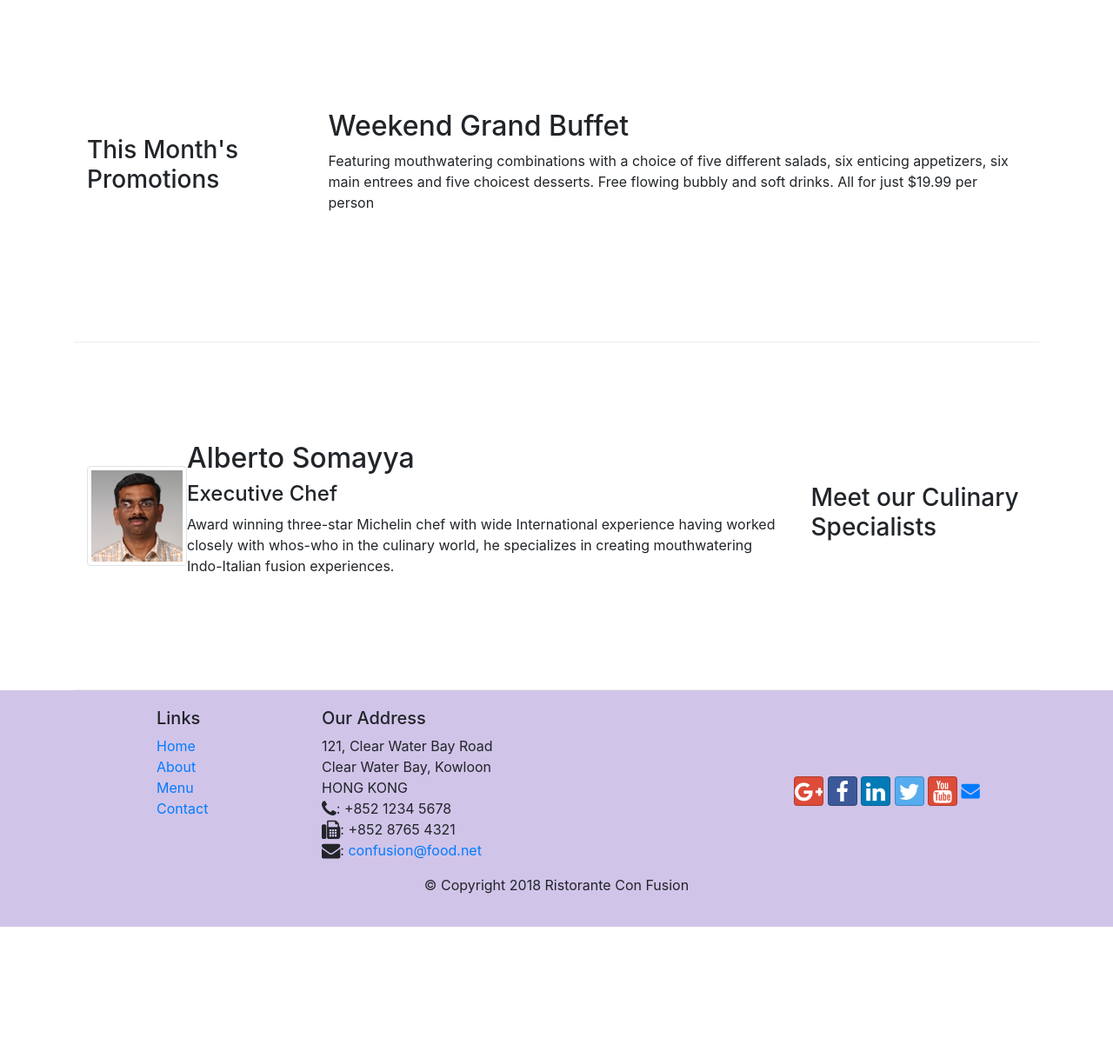
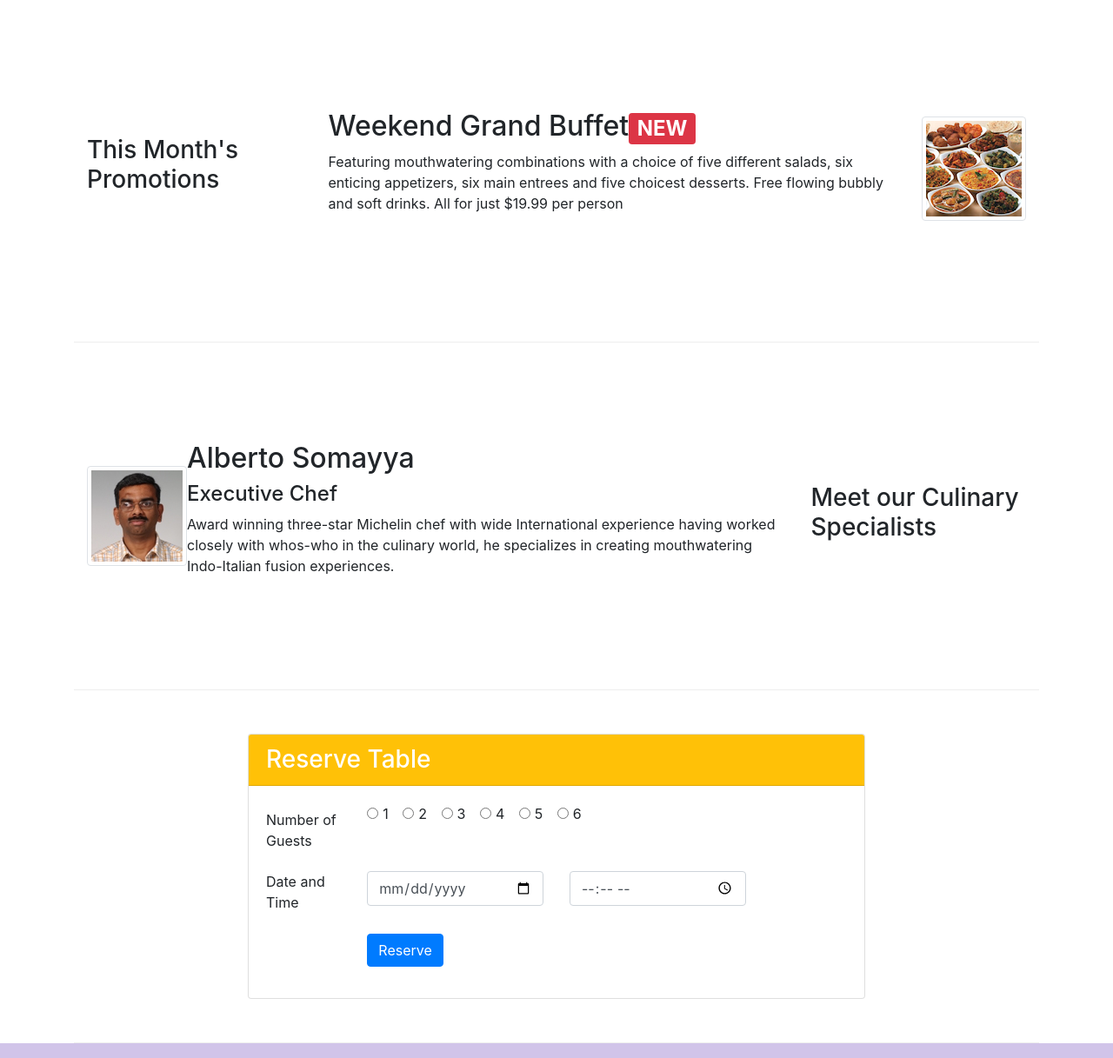
Before and after one commit to utkarshhhhh/Coursera-Front-End-Web-UI-Frameworks-and-Tools-Bootstrap-4, a website: page index.html in a window 1280 px wide. Shown: the part 740-1957 px from the top of the page at 87% size. Before the commit the page ends 1806 px from the top, so only its background shows below. Drawn offline with nearby package versions, Linux system fonts and the light colour scheme.

Commit message:
Assignment2

```diff
--- a/index.html
+++ b/index.html
@@ -46,8 +46,11 @@
                     <h1>Ristorante con Fusion</h1>
                     <p>We take inspiration from the World's best cuisines, and create a unique fusion experience.<br>Our lipsmacking creations will tickle your culinary senses!</p>
                 </div>
-                    <div class="col-12 col-sm align-self-center">
+                    <div class="col-12 col-sm-3 align-self-center">
                         <img src="img/logo.png" class="img-fluid">
+                    </div>
+                    <div class="col-12 col-sm-3 align-self-center">
+                        <a href="#book" type="button" class="btn btn-block btn-sm bg-warning text-black" name="Reserve">Reserve Table</a>
                     </div>
             </div>
         </div>
@@ -76,8 +79,15 @@
                 <h3>This Month's Promotions</h3>
             </div>
             <div class="col col-sm col-md">
-                <h2>Weekend Grand Buffet</h2>
-                <p>Featuring mouthwatering combinations with a choice of five different salads, six enticing appetizers, six main entrees and five choicest desserts. Free flowing bubbly and soft drinks. All for just $19.99 per person </p>
+                <div class="media">
+                    <div class="media-body">
+                        <h2>Weekend Grand Buffet<span class="badge badge-danger">NEW</span></h2>
+                        <p class="d-none d-sm-block">Featuring mouthwatering combinations with a choice of five different salads, six enticing appetizers, six main entrees and five choicest desserts. Free flowing bubbly and soft drinks. All for just $19.99 per person </p>
+                    </div>
+                    <img class="d-flex ml-3 img-thumbnail align-self-center" src="img/buffet.png" alt="buffet">
+
+                </div>
+
             </div>
         </div>
 
@@ -96,6 +106,65 @@
                 </div>
             </div>
         </div>
+
+        <div class="row row-content justify-content-center" id="book">
+            <div class="col-12 col-sm-8">
+            <div class="card ">
+                <h3 class="card-header bg-warning text-white">Reserve Table</h3>
+                <div class="card-body">
+                    <form>
+                        <div class="form-group row">
+                            <label for="noGuest" class="col-12 col-sm-2 col-form-label">Number of Guests</label>
+                            <div class="col">
+                                <div class="form-check form-check-inline">
+                                    <input class="form-check-input" type="radio" id="one" value="1" name="noGuest">
+                                    <label class="form-check-label" for="one">1</label>
+                                </div>
+                                <div class="form-check form-check-inline">
+                                    <input class="form-check-input" type="radio" id="one" value="2" name="noGuest">
+                                    <label class="form-check-label" for="two">2</label>
+                                </div>
+                                <div class="form-check form-check-inline">
+                                    <input class="form-check-input" type="radio" id="three" value="3" name="noGuest">
+                                    <label class="form-check-label" for="three">3</label>
+                                </div>
+                                <div class="form-check form-check-inline">
+                                    <input class="form-check-input" type="radio" id="four" value="4" name="noGuest">
+                                    <label class="form-check-label" for="four">4</label>
+                                </div>
+                                <div class="form-check form-check-inline">
+                                    <input class="form-check-input" type="radio" id="five" value="5" name="noGuest">
+                                    <label class="form-check-label" for="five">5</label>
+                                </div>
+                                <div class="form-check form-check-inline">
+                                    <input class="form-check-input" type="radio" id="six" value="6" name="noGuest">
+                                    <label class="form-check-label" for="six">6</label>
+                                </div>
+                            </div>
+                        </div>
+
+                        <div class="form-group row">
+                            <label for="dateandtime" class="col=-12 col-md-2">Date and Time</label>
+                                <div class=" col-5 col-sm-4">
+                                    <input type="date" class="form-control" id="date" name="date" placeholder="Date ">
+                                </div>
+                                <div class=" col-5 col-sm-4">
+                                    <input type="time" class="form-control" id="time" name="time" placeholder="Time ">
+                                </div>
+                        </div>
+
+                        <div class="form-group row">
+                            <div class="col offset-0 offset-sm-2">
+                              <button type="submit" class="btn btn-primary">Reserve</button>
+                            </div>
+                        </div>
+                    </form>
+                </div>
+            </div>
+        </div>
+        </div>
+
+
     </div>
 
     <footer class="footer">
```
